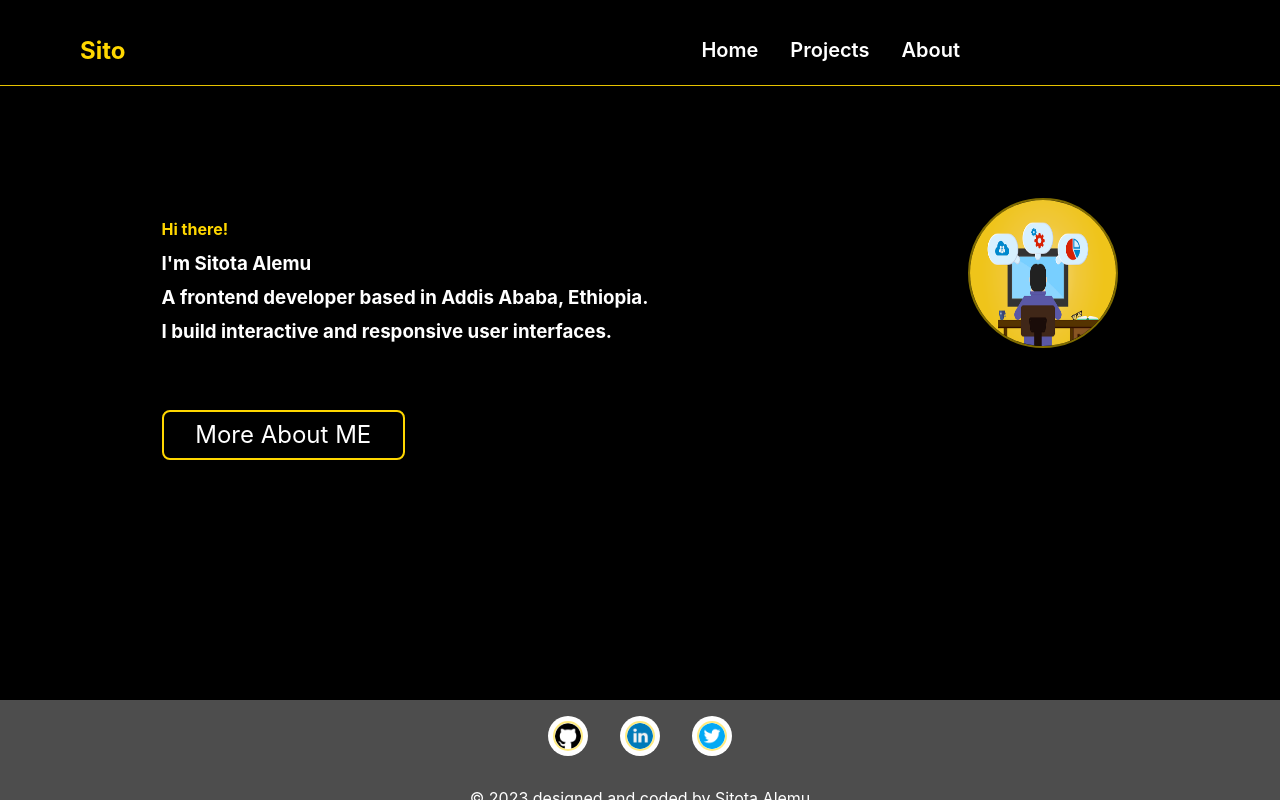
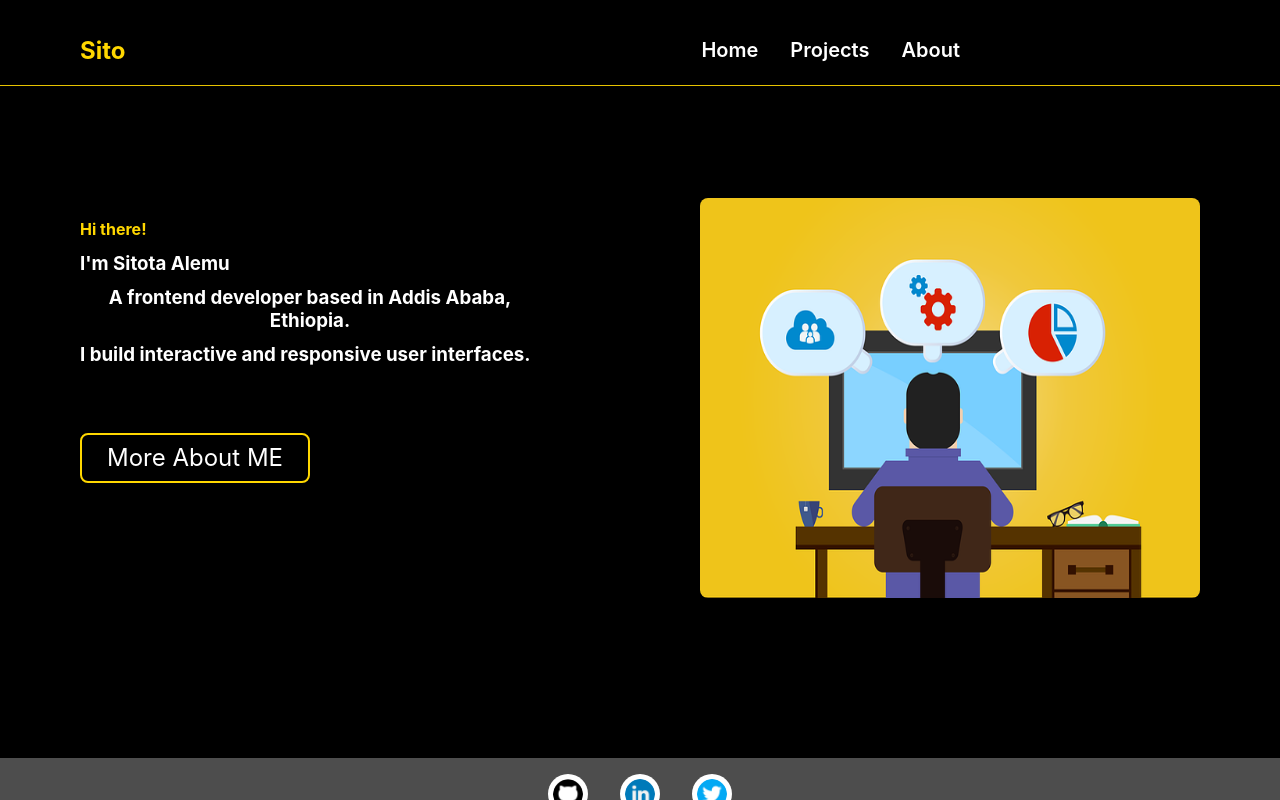
Before and after one commit to Uwancha/folio-fantasia, a React (Vite) app: page / in a window 1280 px wide. Built offline with nearby package versions, Linux system fonts and the light colour scheme.

Commit message:
refact: Change Home page iage's behavior

```diff
--- a/src/styles/home.scss
+++ b/src/styles/home.scss
@@ -2,21 +2,20 @@
     display: flex;
     flex-direction: row-reverse;
     justify-content: center;
-    gap: 20rem;
+    gap: 10rem;
     padding: 0 5rem;
 
     color: #fff;
     margin-top: 7rem;
-    margin-bottom: 15rem;
+    margin-bottom: 10rem;
 }
 
 
 img {
-    width: 150px;
-    height: 150px;
-    border-radius: 50%;
+    width: 500px;
+    height: 400px;
 
-    border: solid rgb(255, 215, 0, .5) 2px;
+    border-radius: 8px;
 }
 
 .texts {
```
